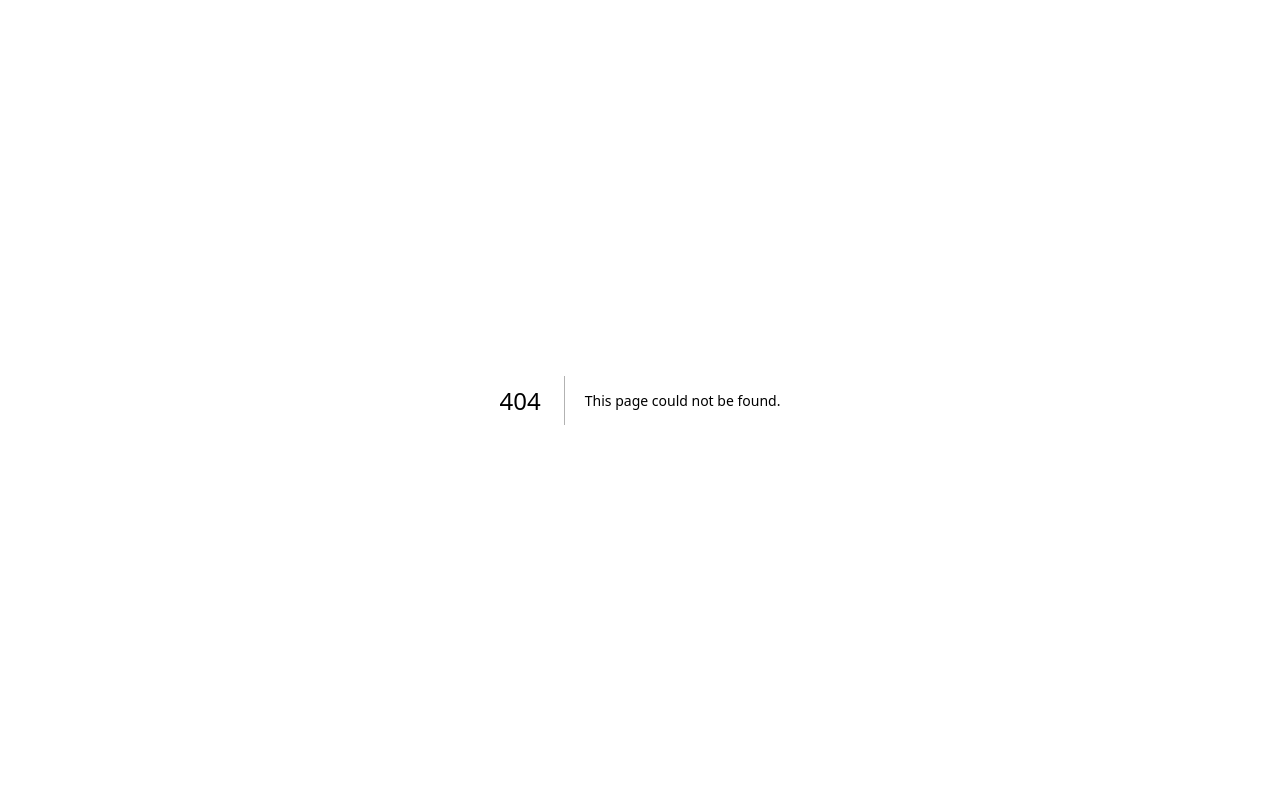
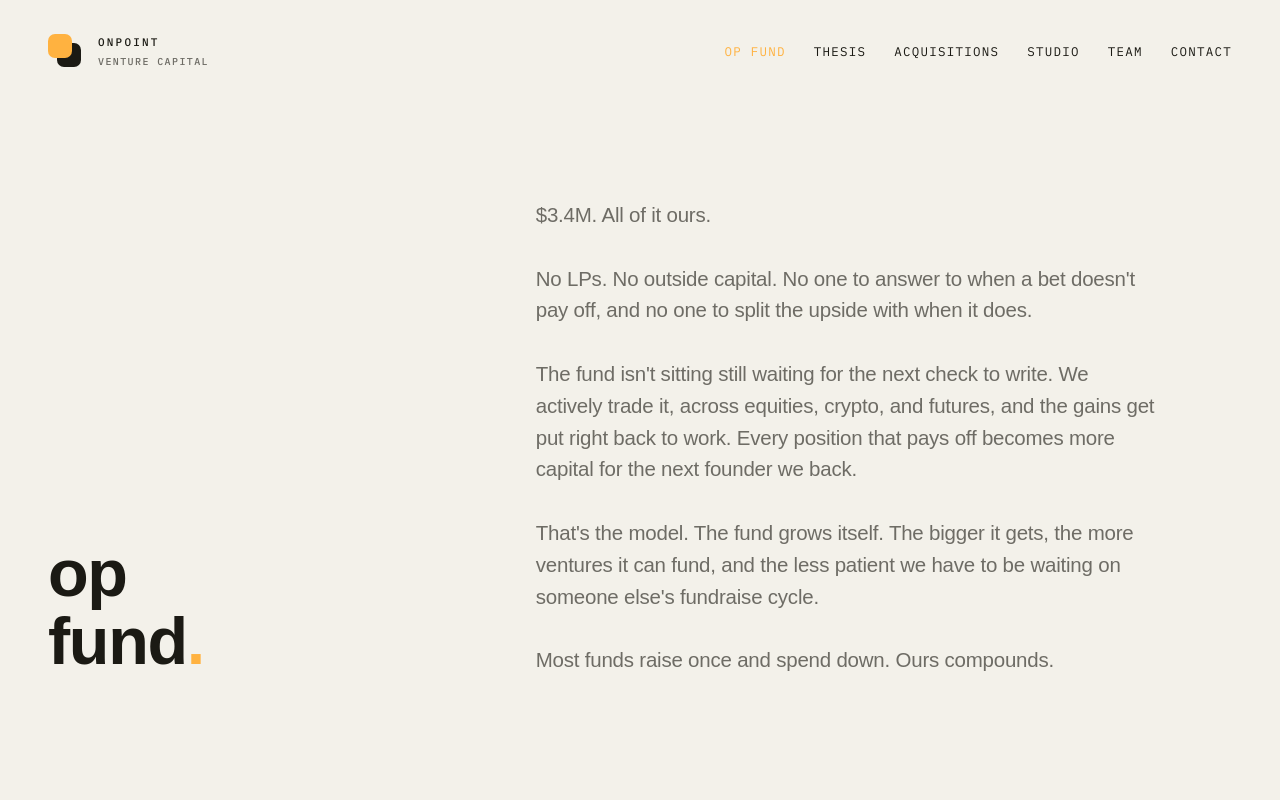
Before and after one commit to sillyledger/onpointvc, a Next.js app: page /op-fund in a window 1280 px wide. Before the commit this address had no page. Shown: the top 800 px of the page. Built offline with nearby package versions, Linux system fonts and the light colour scheme; a web font is replaced by a local one.

Commit message:
Add /op-fund page, wire up OP FUND nav links

```diff
--- /dev/null
+++ b/app/op-fund/page.tsx
@@ -0,0 +1,10 @@
+import type { Metadata } from "next";
+import { OpFundMain } from "@/components/OpFundMain";
+
+export const metadata: Metadata = {
+  title: "OP Fund — OnPoint VC",
+};
+
+export default function OpFund() {
+  return <OpFundMain />;
+}
--- a/components/Approach.tsx
+++ b/components/Approach.tsx
@@ -8,7 +8,7 @@ export function Approach() {
           same conviction, and both funded entirely by us.
         </p>
         <a
-          href="#op-fund"
+          href="/op-fund"
           className="font-inter mt-14 inline-block rounded-full border-[1.5px] border-[var(--amber)] bg-transparent px-[30px] py-[17px] text-[16px] font-medium text-[var(--ink)] no-underline transition-colors hover:bg-[var(--amber)]"
         >
           Our approach
--- a/components/ContactMain.tsx
+++ b/components/ContactMain.tsx
@@ -4,7 +4,7 @@ import { Wordmark } from "./Wordmark";
 
 const navLinks = [
   { href: "/thesis", label: "THESIS" },
-  { href: "/#op-fund", label: "OP FUND" },
+  { href: "/op-fund", label: "OP FUND" },
   { href: "/#acquisitions", label: "ACQUISITIONS" },
   { href: "/#studio", label: "STUDIO" },
   { href: "/#team", label: "TEAM" },
--- a/components/Main.tsx
+++ b/components/Main.tsx
@@ -4,7 +4,7 @@ import { Wordmark } from "./Wordmark";
 
 const navLinks = [
   { href: "/thesis", label: "THESIS" },
-  { href: "#op-fund", label: "OP FUND" },
+  { href: "/op-fund", label: "OP FUND" },
   { href: "#acquisitions", label: "ACQUISITIONS" },
   { href: "#studio", label: "STUDIO" },
   { href: "#team", label: "TEAM" },
--- /dev/null
+++ b/components/OpFundMain.tsx
@@ -0,0 +1,72 @@
+import type { CSSProperties } from "react";
+import Link from "next/link";
+import { Wordmark } from "./Wordmark";
+
+const navLinks = [
+  { href: "/thesis", label: "THESIS" },
+  { href: "/#acquisitions", label: "ACQUISITIONS" },
+  { href: "/#studio", label: "STUDIO" },
+  { href: "/#team", label: "TEAM" },
+  { href: "/contact", label: "CONTACT" },
+];
+
+export function OpFundMain() {
+  return (
+    <div
+      className="flex min-h-screen flex-col bg-[var(--paper)] px-12 py-[34px] text-[var(--ink)] max-[768px]:px-6 max-[768px]:py-8"
+      style={{ "--text": "var(--ink)", "--dim": "var(--ink-dim)" } as CSSProperties}
+    >
+      <nav className="flex flex-wrap items-center justify-between gap-x-8 gap-y-4">
+        <Link href="/" aria-label="OnPoint VC home">
+          <Wordmark />
+        </Link>
+        <div className="flex flex-wrap items-center gap-x-7 gap-y-2 font-mono text-[12.5px] tracking-[0.1em]">
+          <span className="text-[var(--amber)]">OP FUND</span>
+          {navLinks.map((link) => (
+            <Link
+              key={link.label}
+              href={link.href}
+              className="text-[var(--ink)] no-underline hover:text-[var(--amber)]"
+            >
+              {link.label}
+            </Link>
+          ))}
+        </div>
+      </nav>
+
+      <div className="grid flex-1 grid-cols-[0.75fr_1.25fr] items-end gap-[70px] py-[90px] max-[900px]:grid-cols-1 max-[900px]:gap-10">
+        <h1 className="font-display text-[clamp(44px,5.2vw,76px)] font-extrabold leading-[1.02] tracking-[-0.02em] lowercase">
+          op
+          <br />
+          fund<span style={{ color: "var(--amber)" }}>.</span>
+        </h1>
+
+        <div className="flex flex-col gap-8">
+          <p className="max-w-[620px] font-display text-[clamp(18px,1.6vw,22px)] font-normal leading-[1.55] tracking-[-0.01em] text-[var(--ink-dim)]">
+            $3.4M. All of it ours.
+          </p>
+          <p className="max-w-[620px] font-display text-[clamp(18px,1.6vw,22px)] font-normal leading-[1.55] tracking-[-0.01em] text-[var(--ink-dim)]">
+            No LPs. No outside capital. No one to answer to when a bet
+            doesn&apos;t pay off, and no one to split the upside with when
+            it does.
+          </p>
+          <p className="max-w-[620px] font-display text-[clamp(18px,1.6vw,22px)] font-normal leading-[1.55] tracking-[-0.01em] text-[var(--ink-dim)]">
+            The fund isn&apos;t sitting still waiting for the next check to
+            write. We actively trade it, across equities, crypto, and
+            futures, and the gains get put right back to work. Every
+            position that pays off becomes more capital for the next
+            founder we back.
+          </p>
+          <p className="max-w-[620px] font-display text-[clamp(18px,1.6vw,22px)] font-normal leading-[1.55] tracking-[-0.01em] text-[var(--ink-dim)]">
+            That&apos;s the model. The fund grows itself. The bigger it
+            gets, the more ventures it can fund, and the less patient we
+            have to be waiting on someone else&apos;s fundraise cycle.
+          </p>
+          <p className="max-w-[620px] font-display text-[clamp(18px,1.6vw,22px)] font-normal leading-[1.55] tracking-[-0.01em] text-[var(--ink-dim)]">
+            Most funds raise once and spend down. Ours compounds.
+          </p>
+        </div>
+      </div>
+    </div>
+  );
+}
--- a/components/ThesisMain.tsx
+++ b/components/ThesisMain.tsx
@@ -3,7 +3,7 @@ import Link from "next/link";
 import { Wordmark } from "./Wordmark";
 
 const navLinks = [
-  { href: "/#op-fund", label: "OP FUND" },
+  { href: "/op-fund", label: "OP FUND" },
   { href: "/#acquisitions", label: "ACQUISITIONS" },
   { href: "/#studio", label: "STUDIO" },
   { href: "/#team", label: "TEAM" },
```
